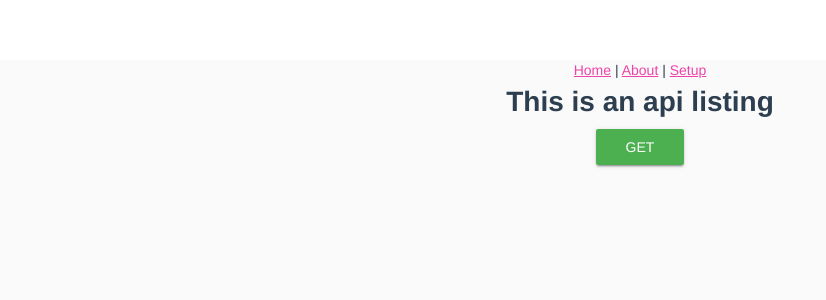
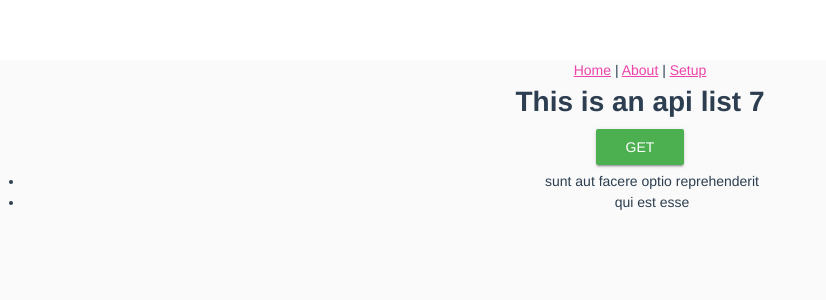
Before and after one commit to happyt/vue3test, a Vue app: page /about in a window 1280 px wide. Shown: the top 300 px of the page, without its empty margins (0-826 px from the left). Built offline with nearby package versions, Linux system fonts and the light colour scheme.

Commit message:
posts working

```diff
--- a/src/store.js
+++ b/src/store.js
@@ -3,6 +3,12 @@ import Vuex from 'vuex'
 import axios from 'axios'
 
 Vue.use(Vuex)
+
+function randomId () {
+  return Math.random()
+    .toString()
+    .substr(2, 10)
+}
 
 export default new Vuex.Store({
   state: {
@@ -12,7 +18,7 @@ export default new Vuex.Store({
         'userId': 1,
         'id': 1,
         'title': 'sunt aut facere optio reprehenderit',
-        'body': 'quia et suscipit\nreprehenderit molestiae ut ut quas totam\nnostrum rerum est autem sunt rem eveniet architecto'
+        'body': 'quia et totam\nnostrum eveniet architecto'
       },
       {
         'userId': 1,
--- a/src/views/About.vue
+++ b/src/views/About.vue
@@ -1,10 +1,12 @@
 <template>
   <div class="about">
-    <h1>This is an api listing</h1>
+    <h1>This is an api list {{count}}</h1>
     <v-btn color="success" @click="readPosts">GET</v-btn>
-    <li v-for="item in posts" :key="item.id">
-      {{ item.title }}
-    </li>
+    <ul>
+      <li v-for="item in posts" :key="item.id">
+        {{ item.title }}
+      </li>
+    </ul>
   </div>
 </template>
 
@@ -18,7 +20,7 @@ export default {
       return this.$store.state.count
     },
     posts () {
-      return this.$store.posts2
+      return this.$store.state.posts
     }
   },
   methods: {
```
Also changed, not shown: 1 other file (tests, documents, lock files or other folders).
